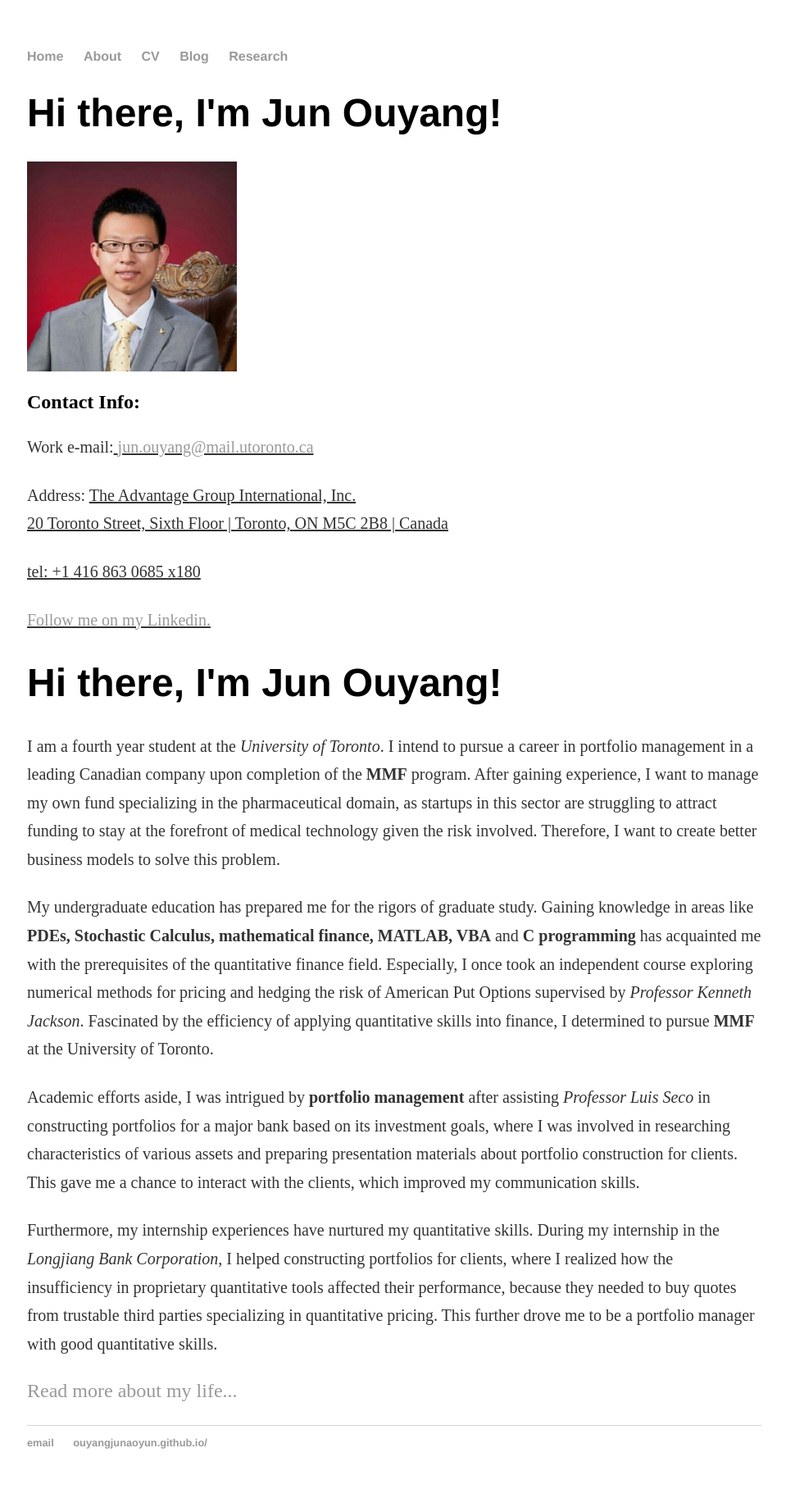
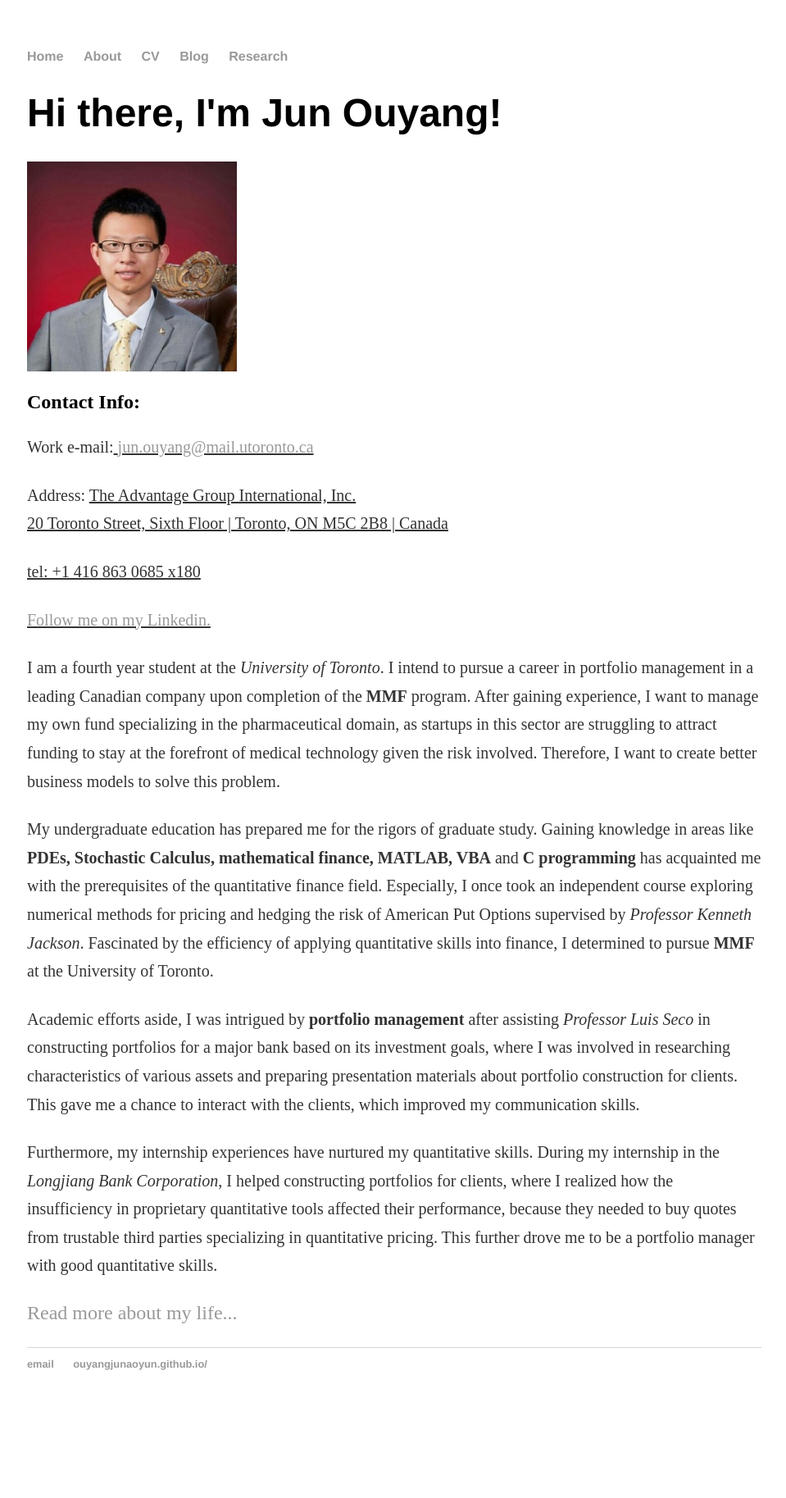
Before and after one commit to ouyangjunaoyun/mywebsite, a Jekyll site: the page built from index.html, in a window 1280 px wide. Shown: the whole page at 82% size, without its empty margins (159-1118 px from the left). Built offline with Jekyll 4.4.1, drawn with Linux system fonts in a browser that asks for light colours; after the commit the page ends 1731 px from its top, so only the background shows below that.

Commit message:
Update index.html

```diff
--- a/index.html
+++ b/index.html
@@ -22,7 +22,6 @@ title: Jun Ouyang, University of Toronto
 </div>
 
 <div class="blurb">
-	<h1>Hi there, I'm Jun Ouyang!</h1>
 
 	<p><small>I am a fourth year student at the <em>University of Toronto</em>. I intend to pursue a career in portfolio management in a leading Canadian company upon completion of the <b>MMF</b> program. After gaining experience, I want to manage my own fund specializing in the pharmaceutical domain, as startups in this sector are struggling to attract funding to stay at the forefront of medical technology given the risk involved. Therefore, I want to create better business models to solve this problem. </small></p>
 
```
